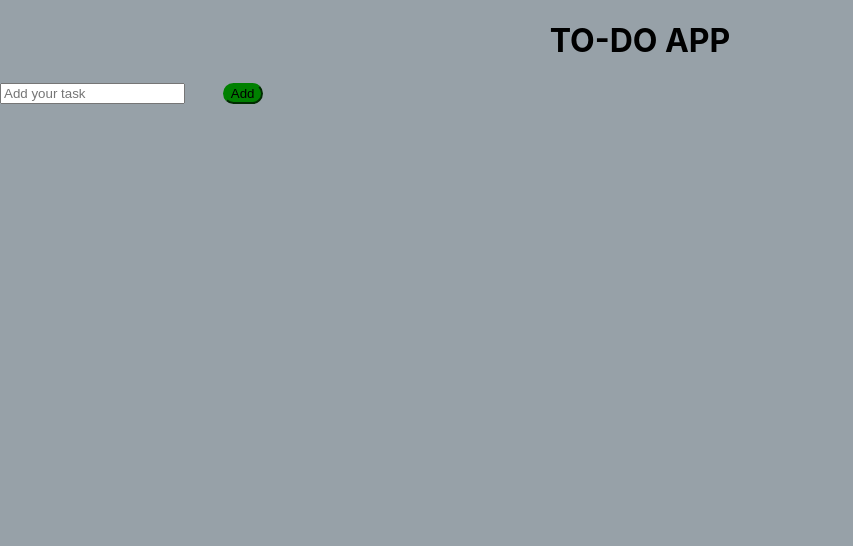
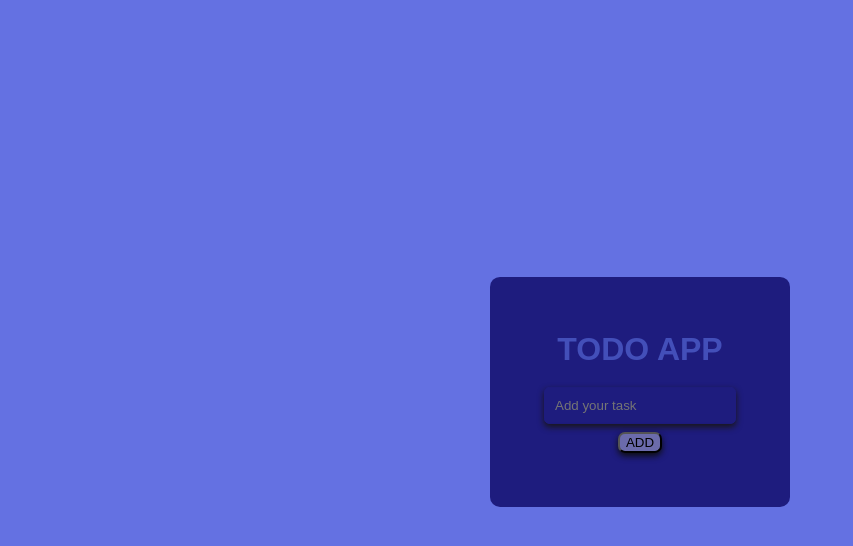
Before and after one commit to vyshnav-k/react-todo-app, a React (Create React App) app: page / in a window 1280 px wide. Shown: the top 546 px of the page, without its empty margins (0-853 px from the left). Built offline with nearby package versions, Linux system fonts and the light colour scheme.

Commit message:
second commit

```diff
--- a/src/App.css
+++ b/src/App.css
@@ -1,30 +1,66 @@
 body{
-    background-color:rgba(3, 28, 44, 0.411);
+    margin:0%;
+    background-color: #6471e2;
+    font-family: sans-serif;
+
+}
+.todo-container{
+    width: 300px;
+    position: absolute;
+    left: 50%;
+    top: 50%;
+    transform: translate(-50%,-50%);
+    text-align: center ;
 }
 h1{
-    justify-content: center;
-    display: flex;
+    font-family: sans-serif;
+    color:#434fb9;
+    margin: 0%;
+    margin-bottom: 10%;
 }
-
-.todo{
-/* display: flex; */
- justify-content: center;
+.input{
+    background-color: #1e1c7e;
+    padding: 18%;
+    border-radius: 10px;
+}
+.input input{
+    box-shadow: 0 3px 6px #191616;
+    border-radius: 5px;
+    border:1px solid #1e1c7e;
+    width:100%;
+    padding: 10px;
+    box-sizing: border-box;
+    background-color:  #1e1c7e;
+    color: gray;
 
 }
+ul{
+    padding: 0;
+    text-align: left;
 
+}
+ul li{
+    list-style: none;
+    background-color: #1e1c7e;
+    padding: 5%;
+    border-radius: 5px;
+    margin-bottom: 10px;
+    color: gray;
+    box-shadow: 0 3px 6px #0e0e0e;
+
+}
+input ::placeholder{
+    color: gray;
+}
 .add-btn{
-background-color: green;
-border-radius: 5cm;
-border-color:green;
-margin-left: 1cm;
+    margin-top: 8px;
+    background-color: #6b6bab;
+    border-radius: 7px;
+    box-shadow: 0 3px 6px #0e0e0e;
 }
 .delete{
-    background-color: red;
-    border-radius: 5cm;
-    margin-left: 1cm;
+    background-color: blue;
+    float: right;
+    box-shadow: 0 3px 6px #0e0e0e;
+    border-radius: 7px;
 }
-.todo-list{
-    font-size: large;
-    font-style: italic;
-
-}
--- a/src/App.js
+++ b/src/App.js
@@ -6,9 +6,7 @@
 function App() {
   return (
     <div className="App">
-      <header>
-      <h1> TO-DO APP</h1>
-      </header>
+
       <Form/>
 
 
--- a/src/components/todo-form.js
+++ b/src/components/todo-form.js
@@ -1,11 +1,10 @@
 import React, { useState } from "react";
-
 
 function TodoApp() {
   const [task, setTask] = useState("");
   const [tasklist, setTaskList] = useState([]);
 
-    const inputTextHandler= (e) => {
+  const inputTextHandler = (e) => {
     setTask(e.target.value);
   };
 
@@ -26,11 +25,10 @@
     setTaskList(tasklist.filter((t) => t.id != id));
   };
 
-
-
-
   return (
-    <div className="todo">
+    <div className="todo-container">
+      <div className="input">
+        <h1>TODO APP</h1>
         <input
           type="text"
           name="text"
@@ -39,11 +37,11 @@
           placeholder="Add your task"
         />
         <button className="add-btn" onClick={AddTask}>
-        Add
+          ADD
         </button>
         <br />
+      </div>
       {tasklist !== [] ? (
-        <div className="list">
         <ul>
           {tasklist.map((t) => (
             <li className="todo-list">
@@ -55,11 +53,9 @@
             </li>
           ))}
         </ul>
-        </div>
       ) : null}
     </div>
-
   );
-};
+}
 
 export default TodoApp;
```
Lines whose indentation alone changed are shown as unchanged.
